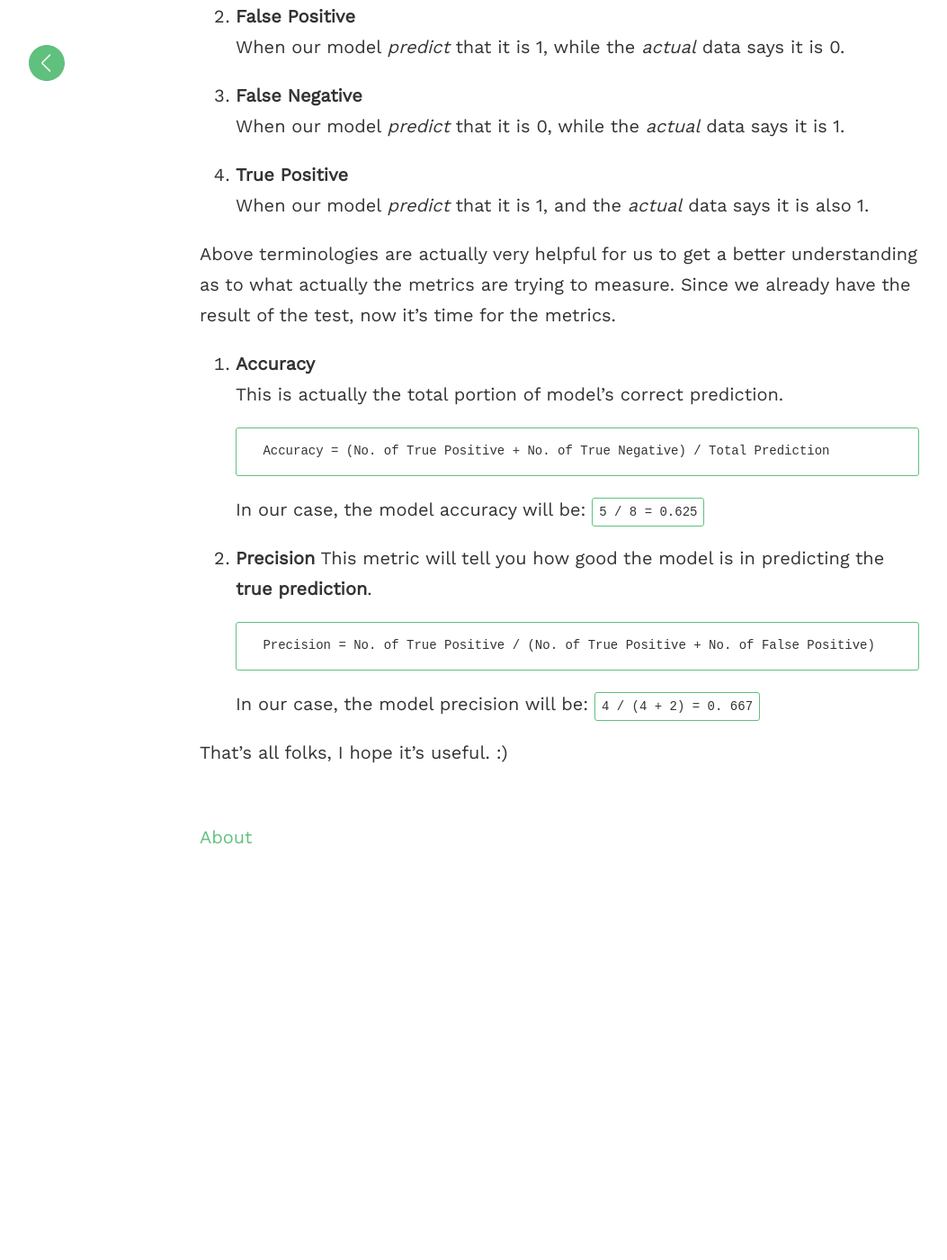
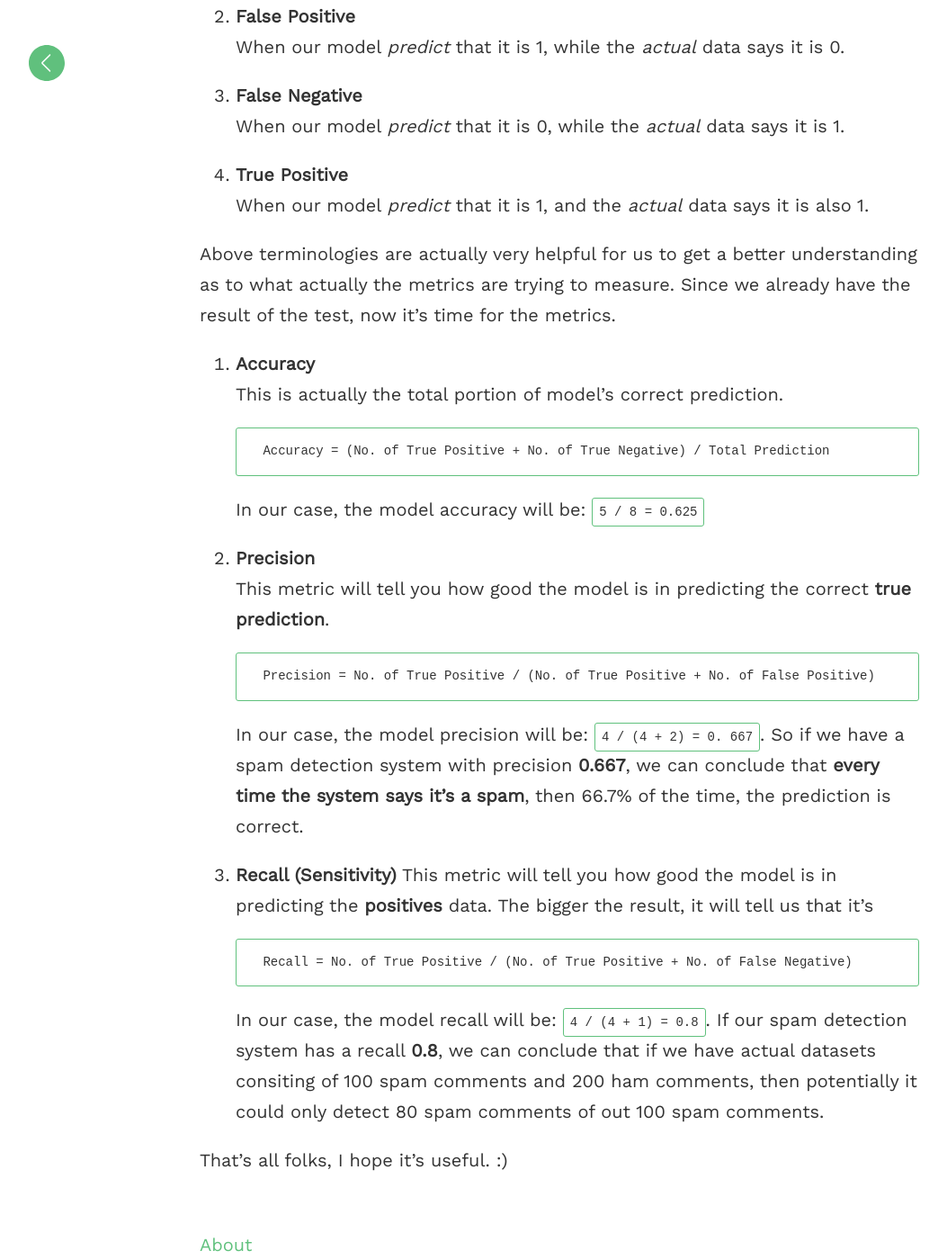
Before and after one commit to hafizbadrie/hafizbadrie.github.io, a Jekyll site: the page built from _posts/2016-11-20-confusion-matrix.markdown, in a window 1280 px wide and 1400 px high, scrolled down 1041 px. Shown: the whole window at 90% size, without its empty margins (18-1071 px from the left). Built offline with Jekyll 4.4.1, drawn with Linux system fonts in a browser that asks for light colours; before the commit the page ends 1988 px from its top, so only the background shows below that.

Commit message:
Disable comment and added 'recall' section to latest post

````diff
--- a/_posts/2016-11-20-confusion-matrix.markdown
+++ b/_posts/2016-11-20-confusion-matrix.markdown
@@ -66,12 +65,27 @@ Since we already have the result of the test, now it's time for the metrics.
     In our case, the model accuracy will be: `5 / 8 = 0.625`
 
 2. **Precision**
-  This metric will tell you how good the model is in predicting the **true prediction**.
+  This metric will tell you how good the model is in predicting the correct **true prediction**.
 
     ```
     Precision = No. of True Positive / (No. of True Positive + No. of False Positive)
     ```
 
-    In our case, the model precision will be: `4 / (4 + 2) = 0. 667`
+    In our case, the model precision will be: `4 / (4 + 2) = 0. 667`.
+    So if we have a spam detection system with precision **0.667**,
+    we can conclude that **every time the system says it's a spam**, then 66.7% of the time, the prediction is correct.
+
+3. **Recall (Sensitivity)**
+  This metric will tell you how good the model is in predicting the **positives** data.
+  The bigger the result, it will tell us that it's
+
+    ```
+    Recall = No. of True Positive / (No. of True Positive + No. of False Negative)
+    ```
+
+    In our case, the model recall will be: `4 / (4 + 1) = 0.8`.
+    If our spam detection system has a recall **0.8**,
+    we can conclude that if we have actual datasets consiting of 100 spam comments and 200 ham comments,
+    then potentially it could only detect 80 spam comments of out 100 spam comments.
 
 That's all folks, I hope it's useful. :)
````
Also changed, not shown: other parts of _posts/2016-11-20-confusion-matrix.markdown (+0 -1 lines).
